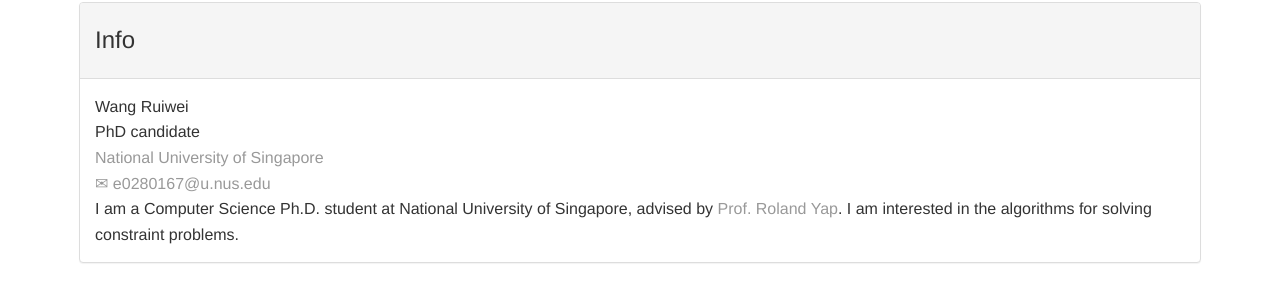
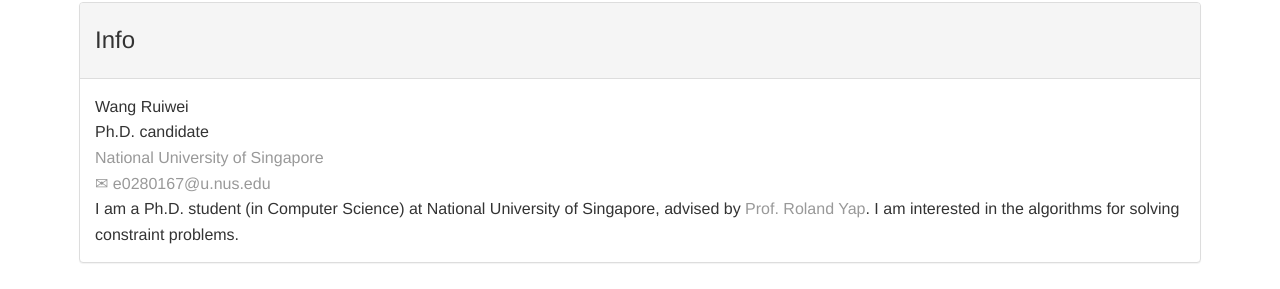
Before and after one commit to WangRuiwei/WangRuiwei.github.io, a Jekyll site: the page built from index.html, in a window 1280 px wide. Shown: the part 144-433 px from the top of the page. Built offline with Jekyll 4.4.1, drawn with Linux system fonts in a browser that asks for light colours.

Commit message:
Update index.html

```diff
--- a/index.html
+++ b/index.html
@@ -13,10 +13,10 @@
 </div>
 <div class="panel-body">
 Wang Ruiwei<br>
-PhD candidate <br>
+Ph.D. candidate <br>
 <a href="http://nus.edu.sg">National University of Singapore</a><br>
 <a href="mailto:e0280167@u.nus.edu"><span class="s2"> <span>&#9993;</span> e0280167@u.nus.edu</span></a><br>
-I am a Computer Science Ph.D. student at National University of Singapore, advised by <a href="http://www.comp.nus.edu.sg/~ryap/"><span class="s2">Prof. Roland Yap</span></a>.
+I am a Ph.D. student (in Computer Science) at National University of Singapore, advised by <a href="http://www.comp.nus.edu.sg/~ryap/"><span class="s2">Prof. Roland Yap</span></a>.
 I am interested in the algorithms for solving constraint problems.
 </div>
 </div>
```
